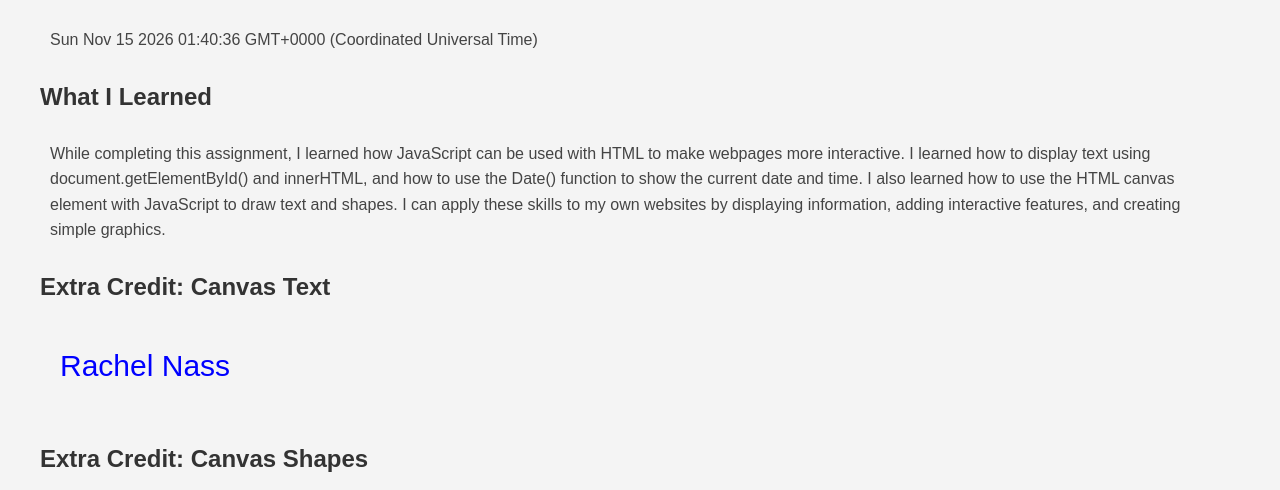
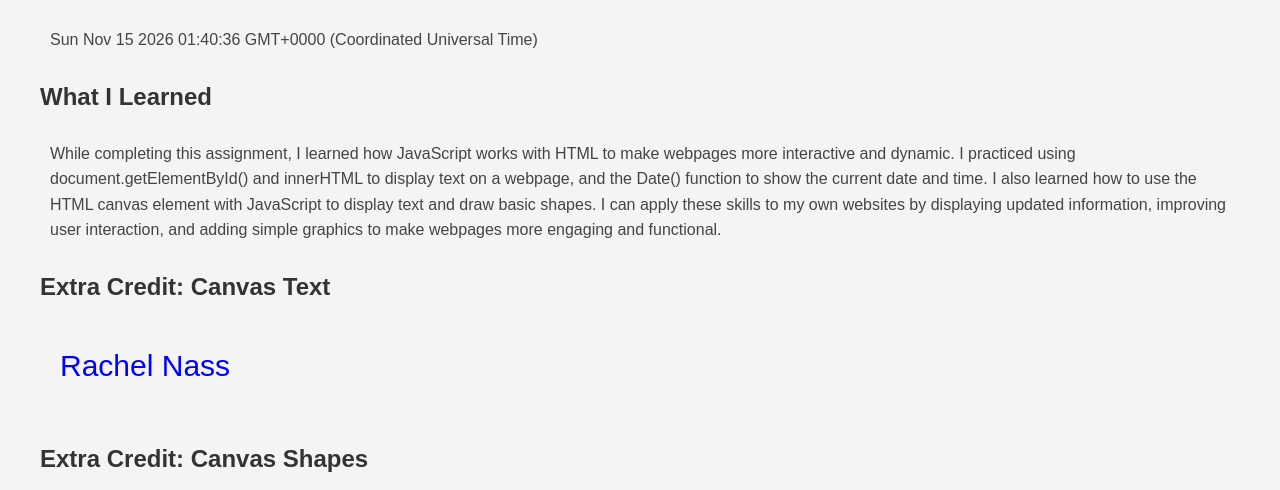
Before and after one commit to rnass1-sys/rnass.github.io, a plain HTML site: page web110/assignment12.html in a window 1280 px wide. Shown: the part 203-693 px from the top of the page. Drawn offline with Linux system fonts and the light colour scheme.

Commit message:
feat: update assignment12

```diff
--- a/web110/assignment12.html
+++ b/web110/assignment12.html
@@ -20,25 +20,22 @@
 
         <h2>What I Learned</h2>
         <p>
-            While completing this assignment, I learned how JavaScript
-            can be used with HTML to make webpages more interactive.
-            I learned how to display text using document.getElementById()
-            and innerHTML, and how to use the Date() function to show
-            the current date and time. I also learned how to use the
-            HTML canvas element with JavaScript to draw text and shapes.
-            I can apply these skills to my own websites by displaying
-            information, adding interactive features, and creating
-            simple graphics.
+            While completing this assignment, I learned how JavaScript works with HTML
+            to make webpages more interactive and dynamic. I practiced using
+            document.getElementById() and innerHTML to display text on a webpage,
+            and the Date() function to show the current date and time. I also learned
+            how to use the HTML canvas element with JavaScript to display text and
+            draw basic shapes. I can apply these skills to my own websites by displaying
+            updated information, improving user interaction, and adding simple graphics to
+            make webpages more engaging and functional.
         </p>
 
         <h2>Extra Credit: Canvas Text</h2>
         <canvas id="nameCanvas" width="360" height="100">
-            Your browser does not support canvas.
         </canvas>
 
         <h2>Extra Credit: Canvas Shapes</h2>
         <canvas id="shapeCanvas" width="360" height="180">
-            Your browser does not support canvas.
         </canvas>
     </main>
 
```
